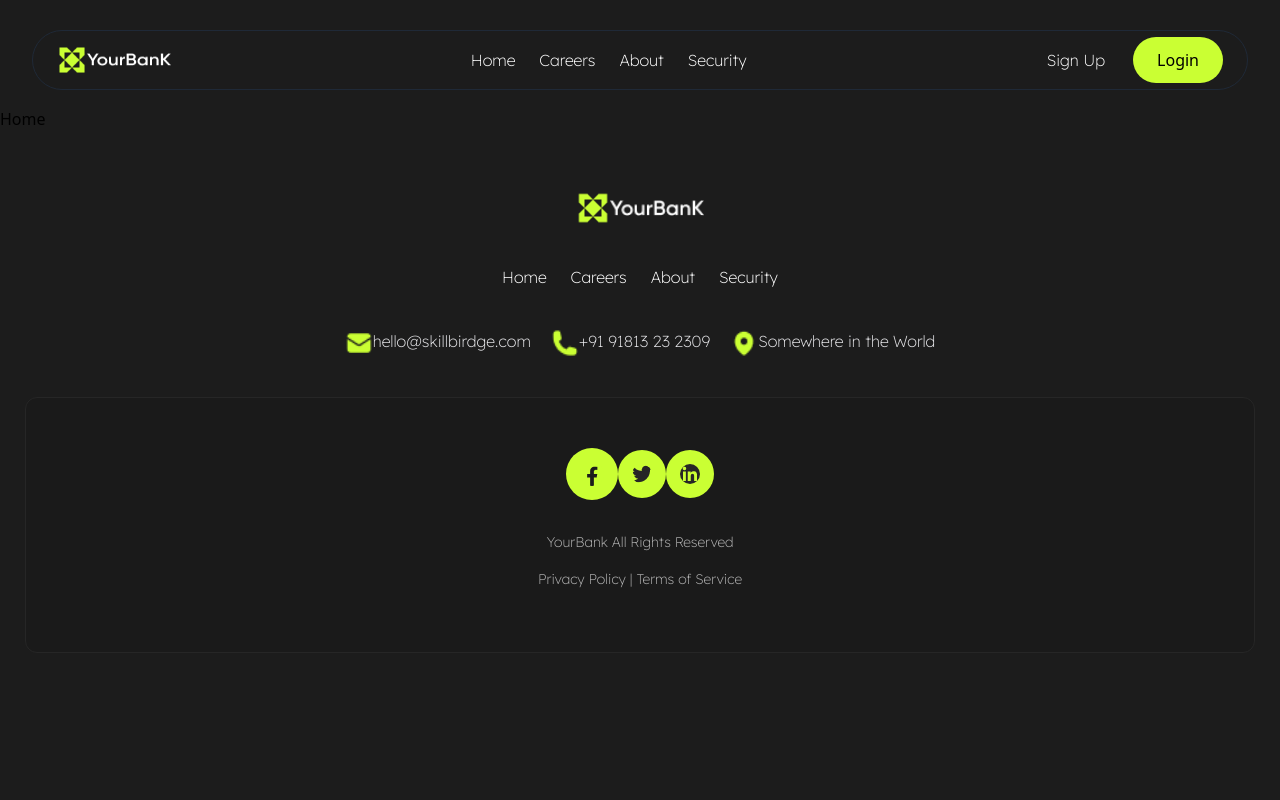
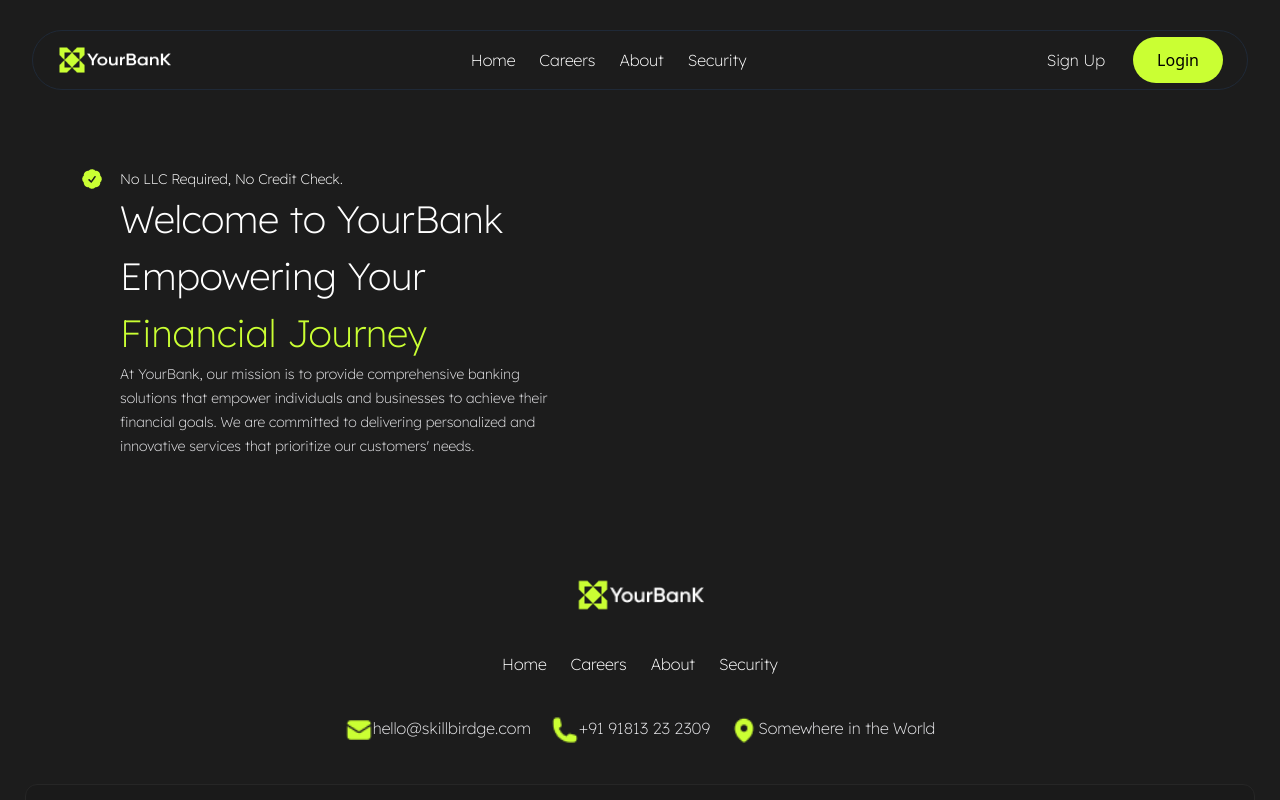
Before and after one commit to daysuwaa/Bank-Website, a React (Create React App) app: page /Bank-Website/bank in a window 1280 px wide. Shown: the top 800 px of the page. Built offline with nearby package versions, Linux system fonts and the light colour scheme.

Commit message:
New assets

```diff
--- a/src/components/Home.jsx
+++ b/src/components/Home.jsx
@@ -1,8 +1,44 @@
 import React from 'react'
+// import Shape from '../assets/shape-30.png';
+// import Bank from '../assets/YourBanK.png';
+// import Abstract from'../assets/Abstract Design.png'
+import Check from '../assets/Icon-19.png';
+// import Down from'../assets/Icon-20.png'
+// import Cards from '../assets/Icon-21.png'
+// import Arrow from '../assets/Icon-22.png'
+// import Quotes from'../assets/Icon-23.png'
+// import House from '../assets/Icon-25.png'
+// import ArrowUp from '../assets/Icon-26.png'
+// import ArrowDown from'../assets/Icon-27.png'
+// import Briefcase from '../assets/briefcase.fill.png'
+// import Frame from '../assets/Frame.png'
+// import Frame2 from '../assets/Frame-2.png'
+// import Vector from '../assets/Vector-2.png'
+// import Vector3 from '../assets/Vector-2.png'
+
+
 
 const Home = () => {
   return (
-    <div>Home</div>
+    <div>
+      {/* hero section */}
+      <div className='flex pt-[60px] pr-[200px] pb-[60px] pl-[80px] items-center gap-[100px]'>
+        <div className='grid grid-cols-2 grid-rows-1'>
+        <div style={{display:'flex', flexDirection:'center', alignItems:'flex-start', gap:'16px', alignSelf:'stretch' }}>
+          <img src={Check} alt='alt'/>
+          <div>
+          <p style={{color: 'var(--absolute-white, #FFF)', fontFamily:'lexend', fontSize:'14px', fontStyle:'normal', fontWeight:'300', lineHeight:'24px'}}>No LLC Required, No Credit Check.</p>
+          <h1 style={{color: 'var(--absolute-white, #FFF)', fontFamily:'lexend', fontSize:'38px', fontStyle:'normal', fontWeight:'500', lineHeight:'57px'}}>Welcome to YourBank Empowering Your <span style={{color: 'var(--green-60, #CAFF33)',fontFamily:'lexend', fontSize:'38px', fontStyle:'normal', fontWeight:'500', lineHeight:'57px'}}>Financial Journey</span></h1>
+          {/* </div> */}
+          {/* <div> */}
+          <p style={{color: 'var(--white-90, #E4E4E7)', fontFamily:'lexend', fontSize:'14px', fontStyle:'normal', fontWeight:'300', lineHeight:'24px'}}>At YourBank, our mission is to provide comprehensive banking solutions that empower individuals and businesses to achieve their financial goals. We are committed to delivering personalized and innovative services that prioritize our customers' needs.</p>
+          </div>
+        </div>
+        </div>
+
+      </div>
+
+    </div>
   )
 }
 
```
